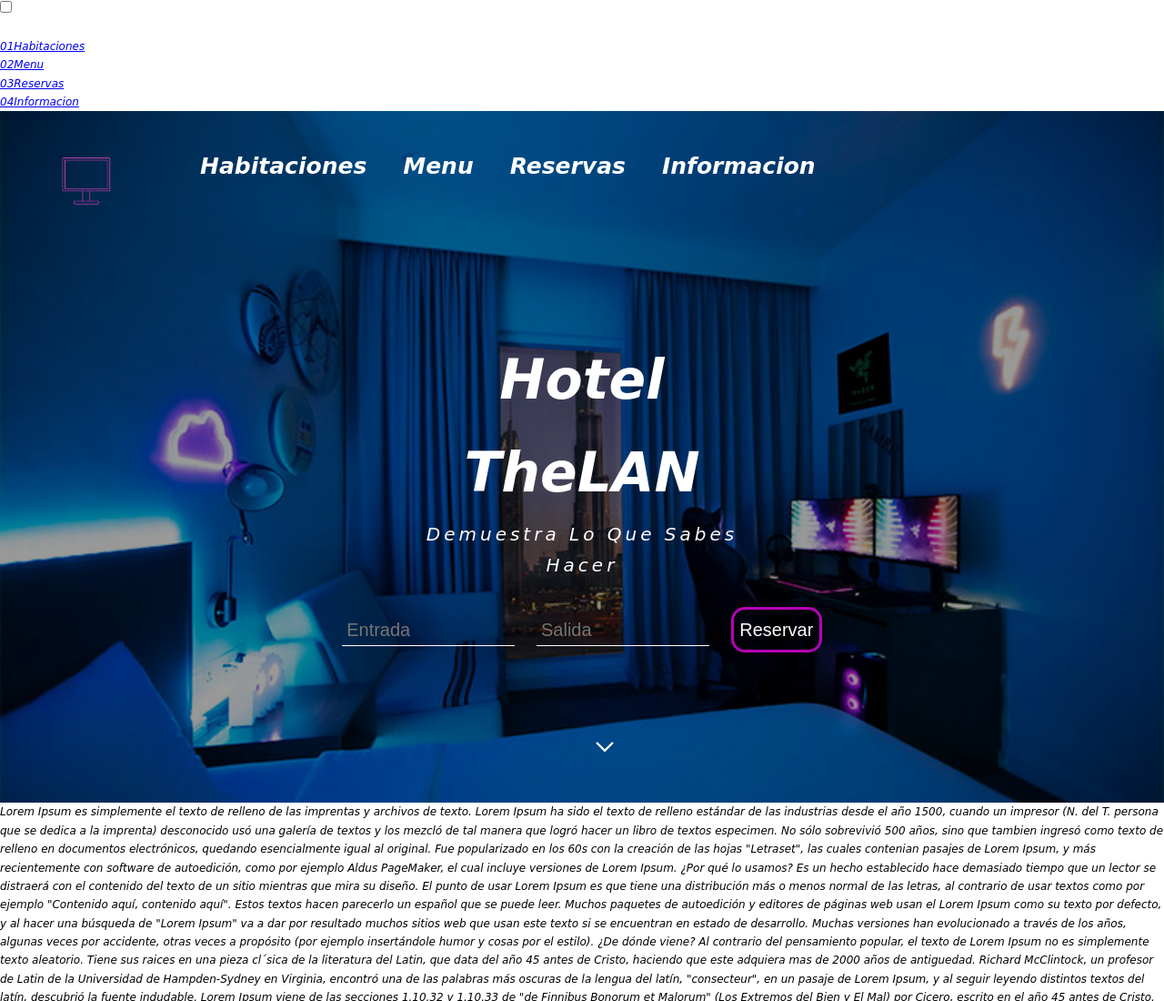
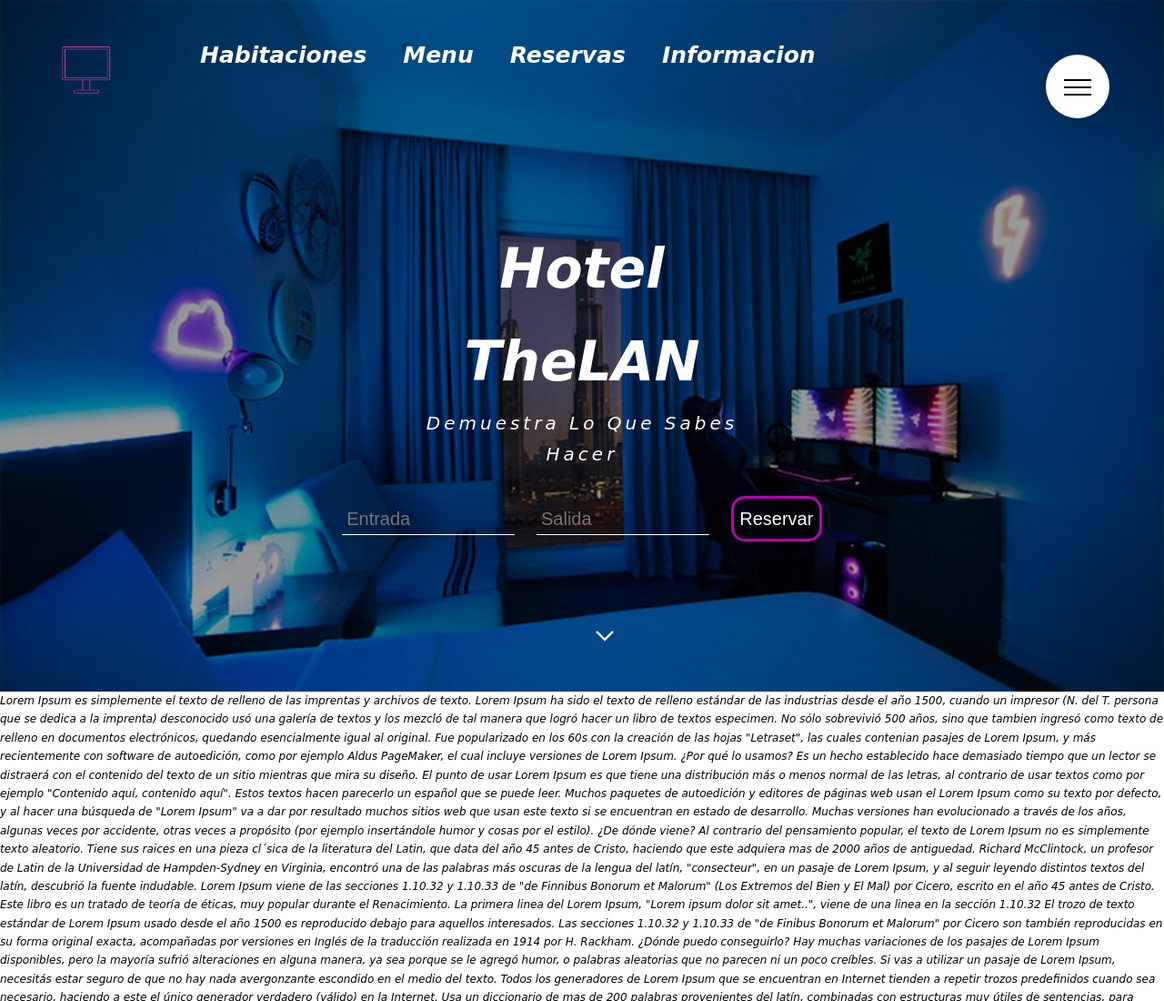
Before and after one commit to Asieertxo/Hotel, a website: page index.html in a window 1280 px wide. Shown: the top 1100 px of the page at 91% size. Drawn offline with Linux system fonts and the light colour scheme.

Commit message:
Añadir hamburguesa

```diff
--- a/index.html
+++ b/index.html
@@ -14,24 +14,28 @@
 
 <body>
 
-    <div class="hamburguesa">
-        <input type="checkbox" class="hamburguesa_checkbox" id="navi-toggle">
-        <label for="navi-toggle" class="hamburguesa__button"></label>
-        <div class="hamburguesa__background">
+    <div class="burger">
+        <input type="checkbox" class="burger__checkbox" id="navi-toggle">
+        <label for="navi-toggle" class="burger__button">
+            <span class="burger__icon">&nbsp;</span>
+        </label>
+
+        <div class="burger__background">
             &nbsp;
         </div>
 
-        <nav class="hamburguesa_nav">
-            <nav class="hamburguesa__nav">
-                <ul class="hamburguesa__list">
-                    <li class="hamburguesa__item"><a href="#" class="hamburguesa__link"><span>01</span>Habitaciones</a></li>
-                    <li class="hamburguesa__item"><a href="#" class="hamburguesa__link"><span>02</span>Menu</a></li>
-                    <li class="hamburguesa__item"><a href="#" class="hamburguesa__link"><span>03</span>Reservas</a></li>
-                    <li class="hamburguesa__item"><a href="#" class="hamburguesa__link"><span>04</span>Informacion</a></li>
-                </ul>
-            </nav>
+
+        <nav class="burger__nav">
+            <ul class="burger__list">
+                <li class="burger__item"><a href="#" class="burger__link"><span>01</span>About Natous</a></li>
+                <li class="burger__item"><a href="#" class="burger__link"><span>02</span>Your benfits</a></li>
+                <li class="burger__item"><a href="#" class="burger__link"><span>03</span>Popular tours</a></li>
+                <li class="burger__item"><a href="#" class="burger__link"><span>04</span>Stories</a></li>
+                <li class="burger__item"><a href="#" class="burger__link"><span>05</span>Book now</a></li>
+            </ul>
         </nav>
     </div>
+
 
 
     <header class="header">
--- a/sass/abstracts/_variables.scss
+++ b/sass/abstracts/_variables.scss
@@ -3,4 +3,5 @@ $color-blanco: #fff;
 $color-rosa: #b801b8;
 $color-rosaA: #b801b880;
 
+$color-negro: #000000;
 $color-negroA1: #00000066;
--- a/sass/layout/_burger.scss
+++ b/sass/layout/_burger.scss
@@ -0,0 +1,110 @@
+.burger{
+    &__checkbox{
+        display: none;
+    }
+    &__button{
+        background-color: $color-blanco;
+        height: 7rem;
+        width: 7rem;
+        position: fixed;
+        top: 6rem;
+        right: 6rem;
+        border-radius: 50%;
+        z-index: 2000;
+        box-shadow: 0 1rem 3rem rgba($color-negro, .1);
+        text-align: center;
+        cursor: pointer;
+    }
+    &__background{
+        height: 6rem;
+        width: 6rem;
+        border-radius: 50%;
+        position: fixed;
+        top: 6.5rem;
+        right: 6.5rem;
+        background-image: radial-gradient($color-rosa, $color-rosaA);
+        z-index: 1000;
+        //transform: scale(80);
+        transition: transform 0.8s cubic-bezier(0.86, 0, 0.07, 1);
+    }
+
+    &__nav{
+        height: 100vh;
+        width: 100%;
+        position: fixed;
+        top: 0;
+        right: 0;
+        z-index: 1500;
+        opacity: 0; // does not work because the link are still there
+        width: 0; //fix the problem
+        transition: all 0.8s cubic-bezier(0.68, -0.55, 0.265, 1.55);
+    }
+    &__list{
+        position: absolute;
+        top: 50%;
+        left: 50%;
+        transform: translate(-50%, -50%);
+        list-style: none;
+        text-align: center;
+        width: 100%;
+    }
+    &__item{
+        margin: 1rem;
+    }
+    &__link{
+        font-size: 3rem;
+        font-weight: 300;
+        padding: 1rem 2rem;
+        color: $color-blanco;
+        text-decoration: none;
+
+    }
+    &__checkbox:checked~&__background {
+        transform: scale(80);
+    }
+    &__checkbox:checked~&__nav {
+        opacity: 1;
+        width: 100%;
+    }
+
+    &__icon {
+        position: relative;
+        margin-top: 3.5rem;
+        &,
+        &::before,
+        &::after {
+            width: 3rem;
+            height: 2px;
+            background-color: $color-negro;
+            display: inline-block;
+        }
+
+        &::before,
+        &::after {
+            content: "";
+            position: absolute;
+            left: 0;
+            transition: all .2s;
+            }
+
+            &::before {
+                top: -0.8rem;
+            }
+
+            &::after {
+                top: 0.8rem;
+            }
+        }
+        &__button:hover &__icon::before {
+            top: -1rem;
+        }
+
+        &__button:hover &__icon::after {
+            top: 1rem;
+
+        }
+
+
+
+
+}
```
Also changed, not shown: css/style.css.
